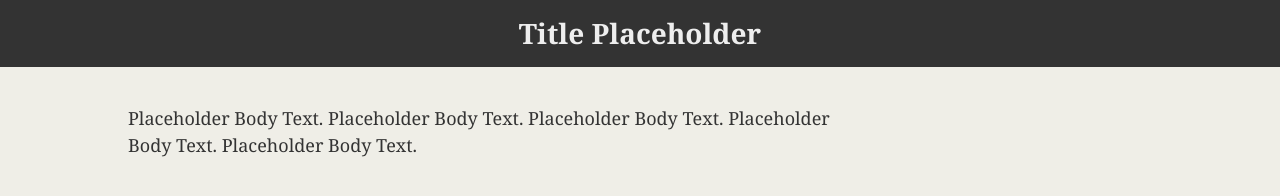
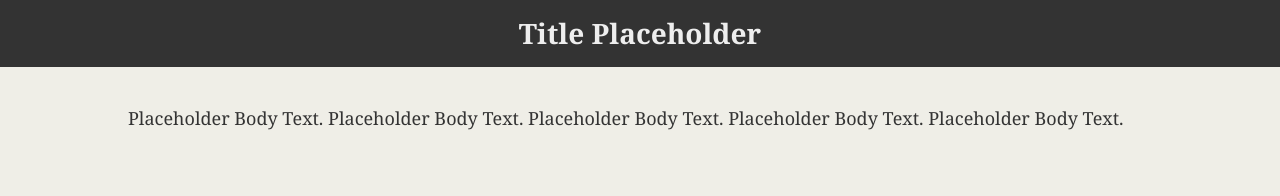
Before and after one commit to rolandosalazar3/Project-3, a plain HTML site: page Project3_HTML.html in a window 1280 px wide. Drawn offline with Linux system fonts and the light colour scheme.

Commit message:
base files updated

```diff
--- a/Project3_HTML.html
+++ b/Project3_HTML.html
@@ -1,12 +1,10 @@
 <!DOCTYPE html>
-<!-- CSS Stylesheets with Relative Paths -->
 <html lang="en-us">
 <head>
   <meta charset="UTF-8">
   <title>Browser Tab Placeholder</title>
 
-  <!-- This line is money! It points your HTML to the CSS file. -->
-  <!-- Notice the "relative" pathway? It matches a file inside our current directory's "assets" folder. Open it to see our style rules. -->
+  <!-- This line points the HTML to the CSS file. -->
   <link rel="stylesheet" type="text/css" href="style.css">
 </head>
 
@@ -17,10 +15,10 @@
   </header>
 
   <main class="container">
-    <section id="main-bio">
+    <section id="main-txt">
       <section id="figure">
         <!-- Add image -->
-         <!--<img id="bio-image" src=" " alt="Your Name">-->
+         <!--<img id=" " src=" " alt=" ">-->
       </section>
       <p>Placeholder Body Text. Placeholder Body Text. Placeholder Body Text. Placeholder Body Text. Placeholder Body Text.</p>
     </section>
--- a/style.css
+++ b/style.css
@@ -41,21 +41,11 @@ a {
 }
 
 /* Selecting elements by ID */
-#main-bio,
-#bio-image {
+#main-txt,
+#image {
   float: left;
 }
 
 #figure {
   position: relative;
 }
-
-#bio-name {
-  position: absolute;
-  top: 150px;
-  left: 30px;
-}
-
-#main-bio {
-  width: 70%;
-}
```
